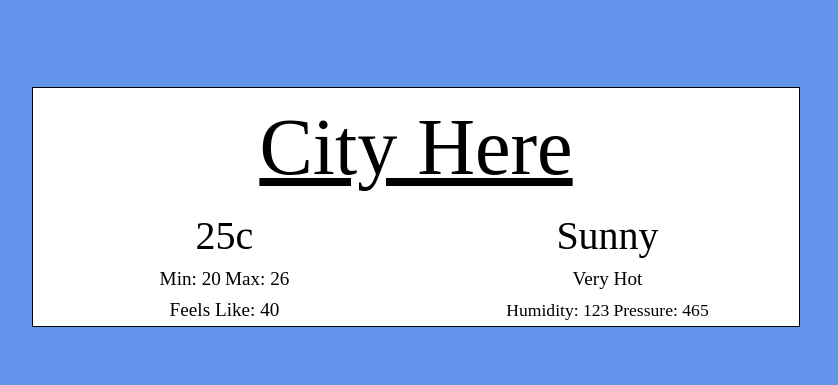
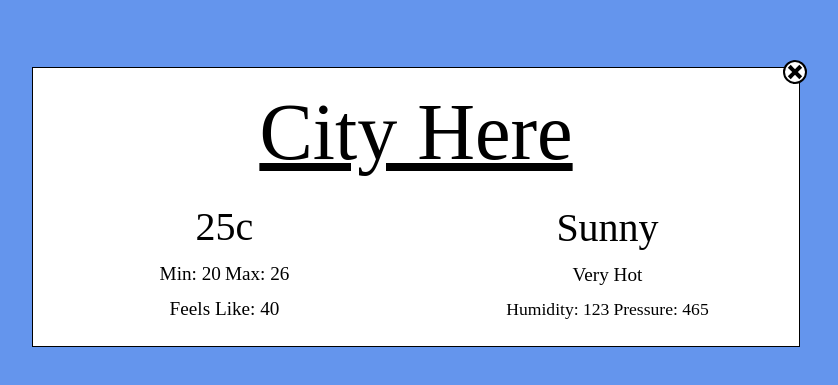
Before and after one commit to AlexSaxena/Weather-App, a website built with webpack: page src/template.html in a window 1280 px wide. Shown: the part 193-578 px from the top of the page, without its empty margins (224-1062 px from the left). Built offline with nearby package versions, Linux system fonts and the light colour scheme.

Commit message:
Adds SVG Close btn for temp output

```diff
--- a/src/template.html
+++ b/src/template.html
@@ -42,6 +42,28 @@
           <span class="wind-pressure">Pressure: 465</span>
         </div>
       </div>
+      <svg class="reset">
+        <circle
+          cx="12"
+          cy="12"
+          r="11"
+          stroke="black"
+          stroke-width="2"
+          fill="white"
+        />
+        <path
+          stroke="black"
+          stroke-width="4"
+          fill="none"
+          d="M6.25,6.25,17.75,17.75"
+        />
+        <path
+          stroke="black"
+          stroke-width="4"
+          fill="none"
+          d="M6.25,17.75,17.75,6.25"
+        />
+      </svg>
     </div>
   </body>
 </html>
```
Also changed, not shown: dist/index.html, dist/main.css.
